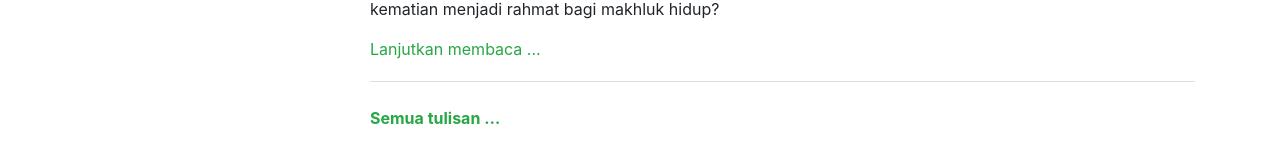
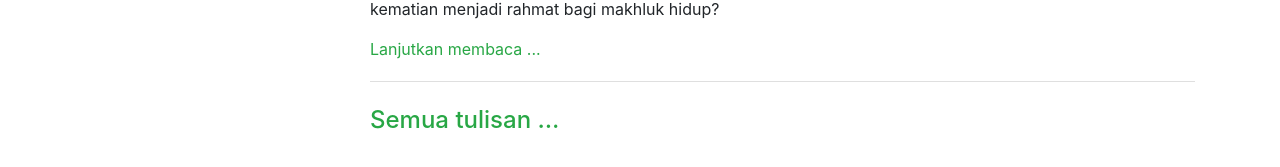
Before and after one commit to KikiSyahadat/KikiSyahadat.github.io, a Jekyll site: the page built from _pages/index.md, in a window 1280 px wide and 900 px high, scrolled down 535 px. Shown: the part 730-897 px from the top of the window. Built offline with Jekyll 4.4.1, drawn with Linux system fonts in a browser that asks for light colours.

```diff
--- a/_pages/index.md
+++ b/_pages/index.md
@@ -15,4 +15,4 @@ title: Selamat Datang!
 {% include components/post-card.html %}
 {% endfor %}
 
-[**Semua tulisan ...**](list/posts.html)
+#### [Semua tulisan ...](list/posts.html)
```
